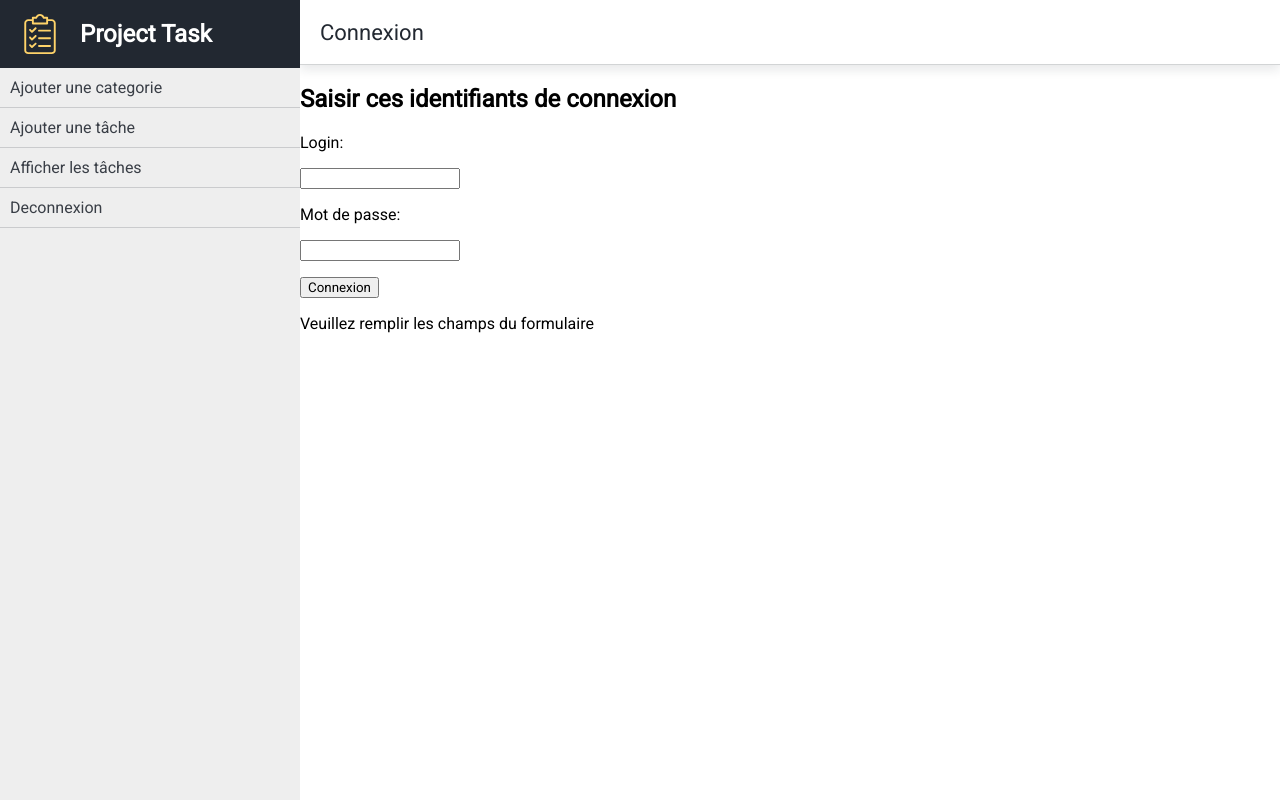
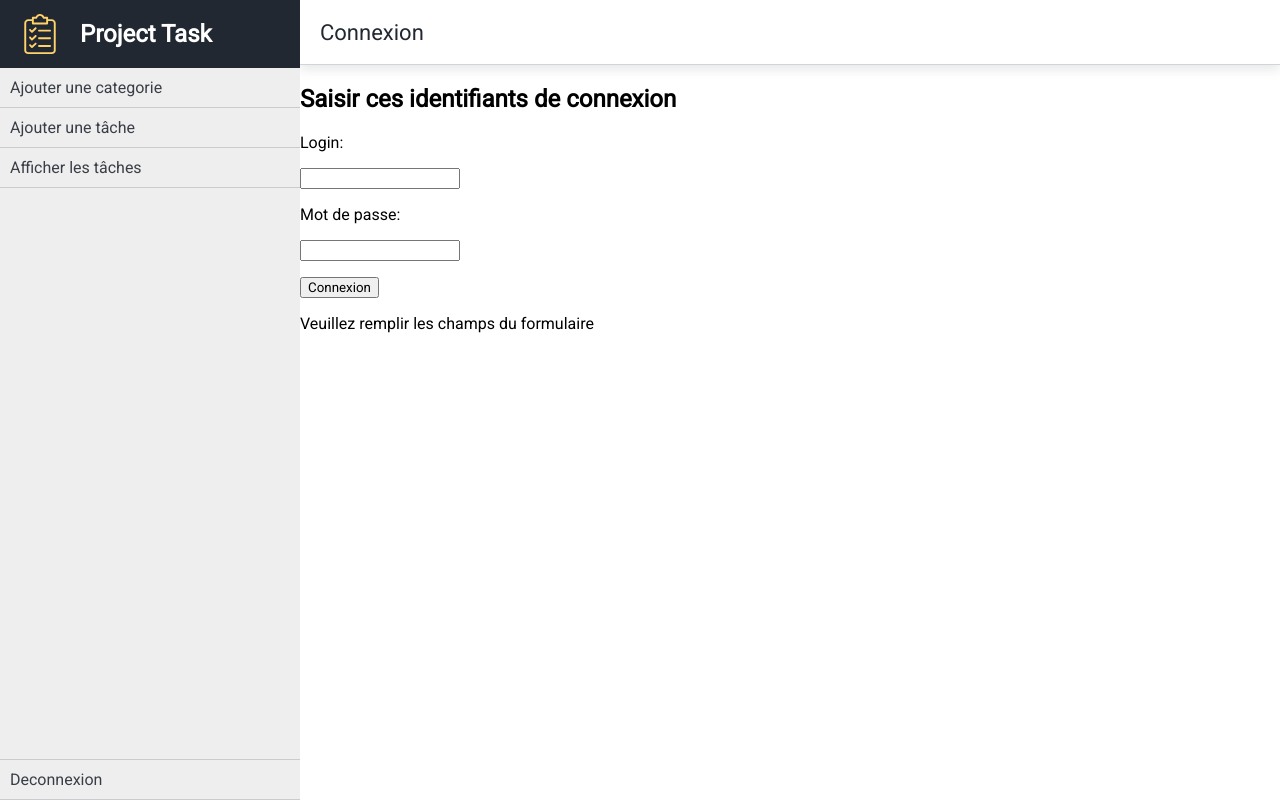
Before and after one commit to mithridatem/projectTask, a PHP site: page /index.php in a window 1280 px wide. Run offline with PHP 8.4, Linux system fonts and the light colour scheme; the visitor is signed in with stand-in values (Sample User, id 1).

Commit message:
modification de la position bouton deconnexion

```diff
--- a/css/scss/menu.scss
+++ b/css/scss/menu.scss
@@ -36,11 +36,27 @@ nav {
     ul {
         display: flex;
         flex-direction: column;
+        flex: 1 1 0;
         padding: 0;
         margin: 0;
     }
 
+    a.btdeco{
+        margin-top: auto;
+    }
 
+    li.deco{
+        padding: 10px;
+        list-style: none;
+        color: $nav-color;
+        cursor: pointer;
+        border-top: rgba($nav-color, 0.2) 1px solid;
+
+        &:hover {
+            background-color: rgba(#FC4442,0.2);
+            border-top-color:#FC4442;
+        }
+    }
 
     li{
         padding: 10px;
--- a/css/style.css
+++ b/css/style.css
@@ -29,8 +29,23 @@ nav a {
 nav ul {
   display: flex;
   flex-direction: column;
+  flex: 1 1 0;
   padding: 0;
   margin: 0;
+}
+nav a.btdeco {
+  margin-top: auto;
+}
+nav li.deco {
+  padding: 10px;
+  list-style: none;
+  color: #393E46;
+  cursor: pointer;
+  border-top: rgba(57, 62, 70, 0.2) 1px solid;
+}
+nav li.deco:hover {
+  background-color: rgba(252, 68, 66, 0.2);
+  border-top-color: #FC4442;
 }
 nav li {
   padding: 10px;
--- a/view/menu.php
+++ b/view/menu.php
@@ -19,7 +19,7 @@
             <a href="./add_cat.php"><li class="categories">Ajouter une categorie</li></a>
             <a href="./add_task.php"><li class="taches">Ajouter une tâche</li></a>
             <a href="./show_task.php"><li class="afficher">Afficher les tâches</li></a>
-            <a href="./deconnected.php"><li class="deco" >Deconnexion</li></a>';
+            <a href="./deconnected.php" class="btdeco"><li class="deco" >Deconnexion</li></a>';
     }
     //si l'utilisateur n'est pas connecté (connexion, ajouter compte, deconnexion)
     else
```
